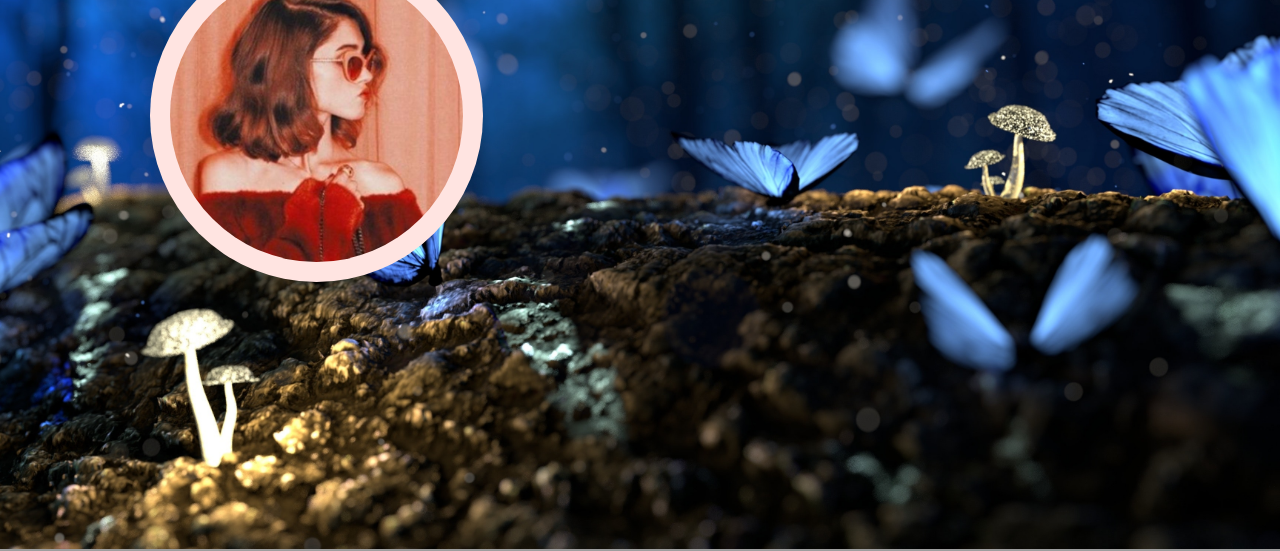
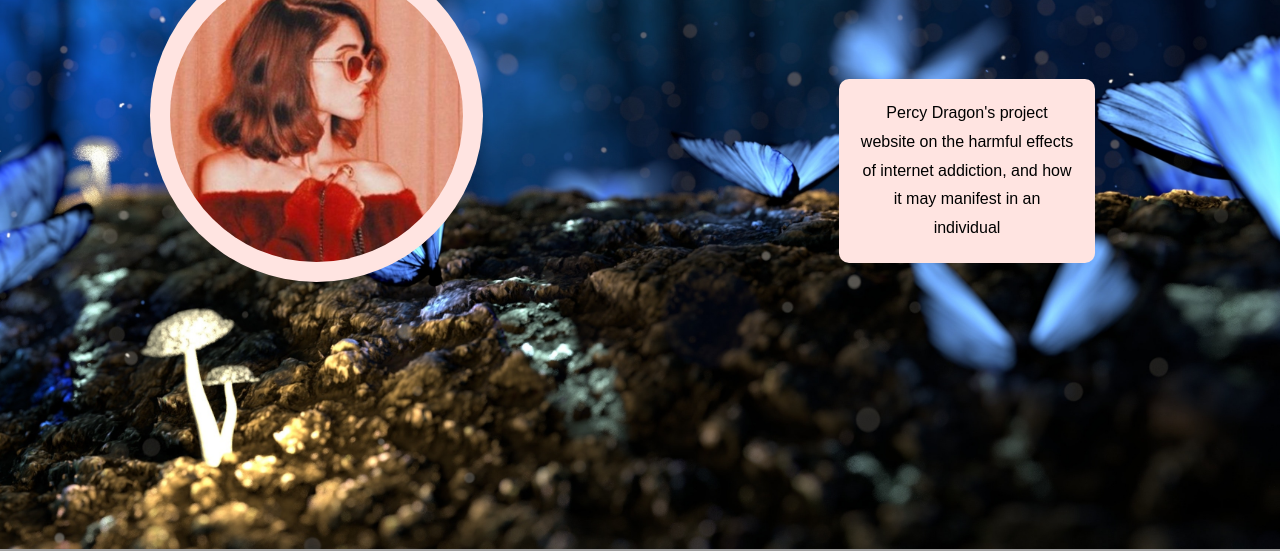
Before and after one commit to percydragon/CART-211, a plain HTML site: page midterm_website/index.html in a window 1280 px wide. Shown: the part 251-802 px from the top of the page. Drawn offline with Linux system fonts and the light colour scheme; grey boxes are pictures that could not be loaded; a web font is replaced by a local one.

Commit message:
added in small box on index page

```diff
--- a/midterm_website/css/style.css
+++ b/midterm_website/css/style.css
@@ -76,6 +76,21 @@ header {
   height: 100%;
   background: url(/images/cloud_forest.jpg);
   background-size: cover;
+
+}
+
+#sweetbox {
+  background: mistyrose;
+  opacity: 1;
+  width:20%;
+  line-height: 1.8;
+	padding:20px;
+	text-align: center;
+	position: absolute;
+	top:330px;
+	right:185px;
+  border-radius: 10px;
+  font-family: 'Text Me One', sans-serif;
 
 }
 
--- a/midterm_website/index.html
+++ b/midterm_website/index.html
@@ -16,6 +16,10 @@
     <article>
       <img class="img" src="images/cute_girl.jpg" alt="Icon of mysterious girl">
     </article>
+
+    <article id="sweetbox">
+      <p>Percy Dragon's project website on the harmful effects of internet addiction, and how it may manifest in an individual</p>
+    </article>
   </section>
 
   <section id="s2">
```
